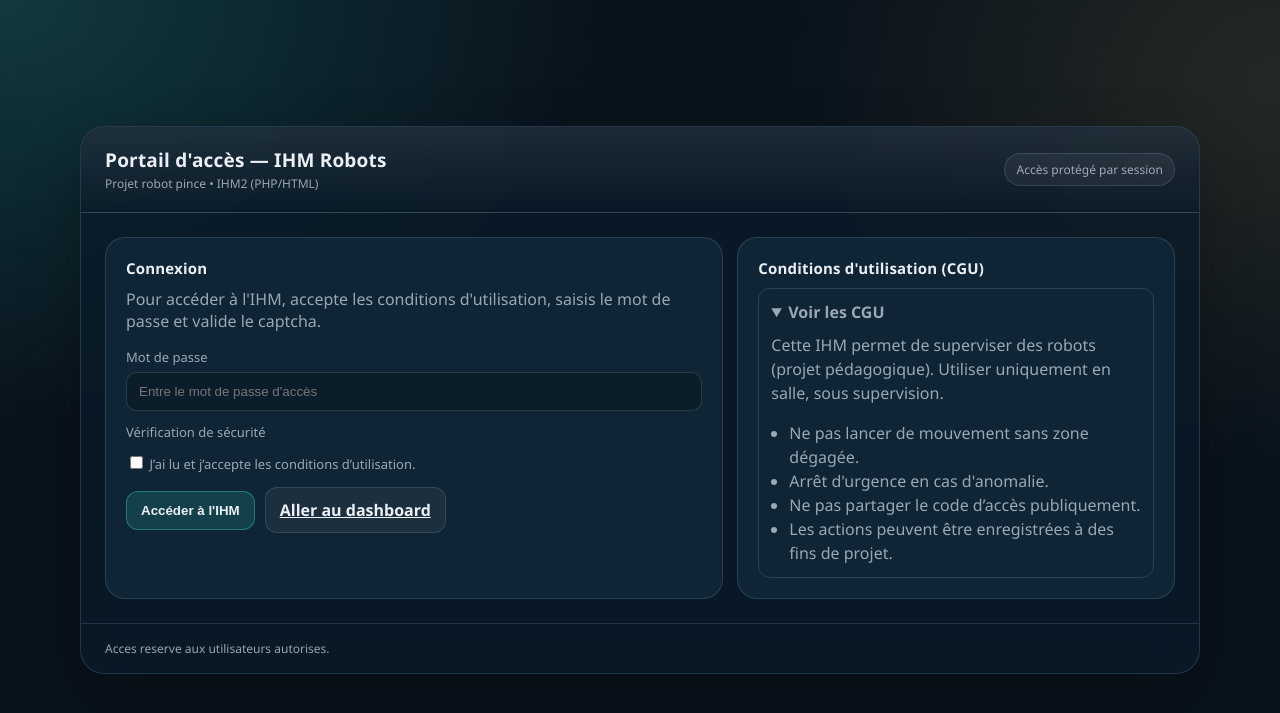
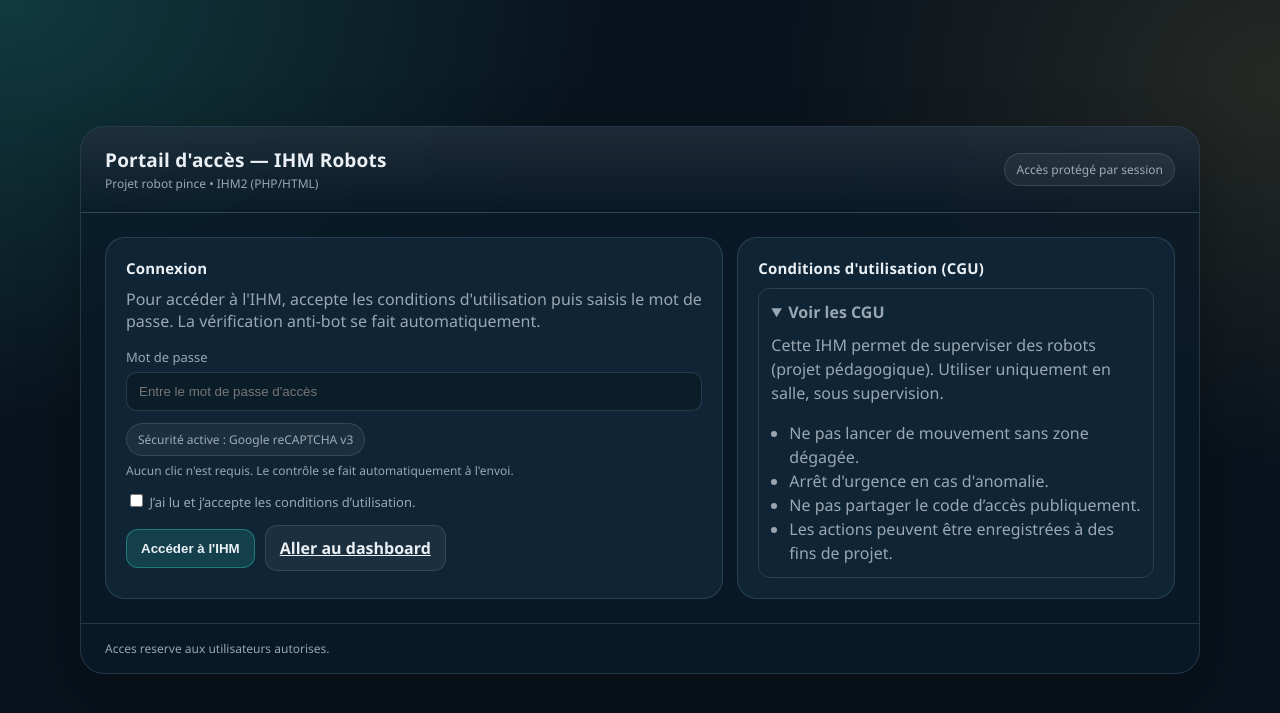
Before and after one commit to Gremoryyy/IHM-, a PHP site: page /index.php in a window 1280 px wide. Shown: the top 713 px of the page. Run offline with PHP 8.4, Linux system fonts and the light colour scheme; some libraries are stand-ins or nearby versions.

Commit message:
Switch portal to Google reCAPTCHA v3

```diff
--- a/ihm2/config.php
+++ b/ihm2/config.php
@@ -24,9 +24,10 @@ $default = [
     'DB_USER' => 'root',
     'DB_PASS' => '',
 
-    // Google reCAPTCHA v2
+    // Google reCAPTCHA v3
     'RECAPTCHA_SITE_KEY' => '',
     'RECAPTCHA_SECRET_KEY' => '',
+    'RECAPTCHA_MIN_SCORE' => 0.5,
 ];
 
 $localPath = __DIR__ . '/config.local.php';
--- a/ihm2/index.php
+++ b/ihm2/index.php
@@ -38,7 +38,7 @@ $recaptchaSiteKey = (string)($CONFIG['RECAPTCHA_SITE_KEY'] ?? '');
     <meta name="viewport" content="width=device-width, initial-scale=1" />
     <title>Portail d'accès — IHM Robots</title>
     <?php if ($recaptchaSiteKey !== ''): ?>
-      <script src="https://www.google.com/recaptcha/api.js" async defer></script>
+      <script src="https://www.google.com/recaptcha/api.js?render=<?php echo rawurlencode($recaptchaSiteKey); ?>"></script>
     <?php endif; ?>
     <link rel="stylesheet" href="/assets/style.css" />
   </head>
@@ -58,11 +58,12 @@ $recaptchaSiteKey = (string)($CONFIG['RECAPTCHA_SITE_KEY'] ?? '');
             <div class="panel" style="grid-column: span 7;">
               <h2>Connexion</h2>
               <p class="muted" style="margin-top:0;">
-                Pour accéder à l'IHM, accepte les conditions d'utilisation, saisis le mot de passe et valide le captcha.
+                Pour accéder à l'IHM, accepte les conditions d'utilisation puis saisis le mot de passe. La vérification anti-bot se fait automatiquement.
               </p>
 
-              <form method="post" action="/?<?php echo http_build_query(['next' => $next]); ?>">
+              <form method="post" action="/?<?php echo http_build_query(['next' => $next]); ?>" data-recaptcha-form>
                 <input type="hidden" name="_csrf" value="<?php echo htmlspecialchars(csrf_token(), ENT_QUOTES); ?>" />
+                <input type="hidden" name="g-recaptcha-response" value="" data-recaptcha-token />
 
                 <div style="margin-bottom: 12px;">
                   <label for="code">Mot de passe</label>
@@ -70,9 +71,11 @@ $recaptchaSiteKey = (string)($CONFIG['RECAPTCHA_SITE_KEY'] ?? '');
                 </div>
 
                 <div style="margin-bottom: 12px;">
-                  <label>Vérification de sécurité</label>
                   <?php if ($recaptchaSiteKey !== ''): ?>
-                    <div class="g-recaptcha" data-sitekey="<?php echo htmlspecialchars($recaptchaSiteKey, ENT_QUOTES); ?>"></div>
+                    <div class="badge">Sécurité active : Google reCAPTCHA v3</div>
+                    <div class="muted" style="margin-top:6px; font-size:12px;">
+                      Aucun clic n'est requis. Le contrôle se fait automatiquement à l'envoi.
+                    </div>
                   <?php else: ?>
                     <div class="error">reCAPTCHA n'est pas configuré.</div>
                   <?php endif; ?>
@@ -121,5 +124,43 @@ $recaptchaSiteKey = (string)($CONFIG['RECAPTCHA_SITE_KEY'] ?? '');
         </div>
       </div>
     </div>
+    <?php if ($recaptchaSiteKey !== ''): ?>
+      <script>
+        (() => {
+          const form = document.querySelector('[data-recaptcha-form]');
+          const tokenInput = document.querySelector('[data-recaptcha-token]');
+          if (!form || !tokenInput || typeof grecaptcha === 'undefined') {
+            return;
+          }
+
+          let submitting = false;
+          form.addEventListener('submit', (event) => {
+            if (submitting) {
+              return;
+            }
+
+            event.preventDefault();
+            grecaptcha.ready(() => {
+              grecaptcha.execute('<?php echo htmlspecialchars($recaptchaSiteKey, ENT_QUOTES); ?>', { action: 'portal_login' }).then((token) => {
+                tokenInput.value = token;
+                submitting = true;
+                form.submit();
+              }).catch(() => {
+                const existingError = form.querySelector('.error');
+                if (existingError) {
+                  existingError.textContent = 'Impossible de charger reCAPTCHA.';
+                  return;
+                }
+
+                const errorBox = document.createElement('div');
+                errorBox.className = 'error';
+                errorBox.textContent = 'Impossible de charger reCAPTCHA.';
+                form.appendChild(errorBox);
+              });
+            });
+          });
+        })();
+      </script>
+    <?php endif; ?>
   </body>
 </html>
--- a/ihm2/lib/auth.php
+++ b/ihm2/lib/auth.php
@@ -38,15 +38,18 @@ function portal_client_ip(): string
     return (string)($_SERVER['REMOTE_ADDR'] ?? '');
 }
 
-function portal_verify_recaptcha(array $config, string $token): bool
+/**
+ * @return array{ok: bool, error: string|null}
+ */
+function portal_verify_recaptcha(array $config, string $token): array
 {
     $secret = (string)($config['RECAPTCHA_SECRET_KEY'] ?? '');
     if ($secret === '') {
-        return false;
+        return ['ok' => false, 'error' => 'reCAPTCHA non configuré.'];
     }
 
     if ($token === '') {
-        return false;
+        return ['ok' => false, 'error' => 'Jeton reCAPTCHA manquant.'];
     }
 
     $postFields = http_build_query([
@@ -66,11 +69,25 @@ function portal_verify_recaptcha(array $config, string $token): bool
 
     $raw = @file_get_contents('https://www.google.com/recaptcha/api/siteverify', false, $context);
     if ($raw === false) {
-        return false;
+        return ['ok' => false, 'error' => 'Impossible de vérifier reCAPTCHA.'];
     }
 
     $decoded = json_decode($raw, true);
-    return is_array($decoded) && ($decoded['success'] ?? false) === true;
+    if (!is_array($decoded) || ($decoded['success'] ?? false) !== true) {
+        return ['ok' => false, 'error' => 'reCAPTCHA invalide.'];
+    }
+
+    if (($decoded['action'] ?? '') !== 'portal_login') {
+        return ['ok' => false, 'error' => 'Action reCAPTCHA invalide.'];
+    }
+
+    $score = (float)($decoded['score'] ?? 0.0);
+    $minScore = (float)($config['RECAPTCHA_MIN_SCORE'] ?? 0.5);
+    if ($score < $minScore) {
+        return ['ok' => false, 'error' => 'Score reCAPTCHA trop faible.'];
+    }
+
+    return ['ok' => true, 'error' => null];
 }
 
 function portal_login(array $config, bool $acceptedTerms, string $code, string $recaptchaToken): array
@@ -79,8 +96,9 @@ function portal_login(array $config, bool $acceptedTerms, string $code, string $
         return ['ok' => false, 'error' => 'Tu dois accepter les conditions d’utilisation.'];
     }
 
-    if (!portal_verify_recaptcha($config, $recaptchaToken)) {
-        return ['ok' => false, 'error' => 'reCAPTCHA invalide.'];
+    $captcha = portal_verify_recaptcha($config, $recaptchaToken);
+    if (!($captcha['ok'] ?? false)) {
+        return ['ok' => false, 'error' => (string)($captcha['error'] ?? 'reCAPTCHA invalide.')];
     }
 
     $requiredCode = (string)($config['ACCESS_CODE'] ?? '');
```
